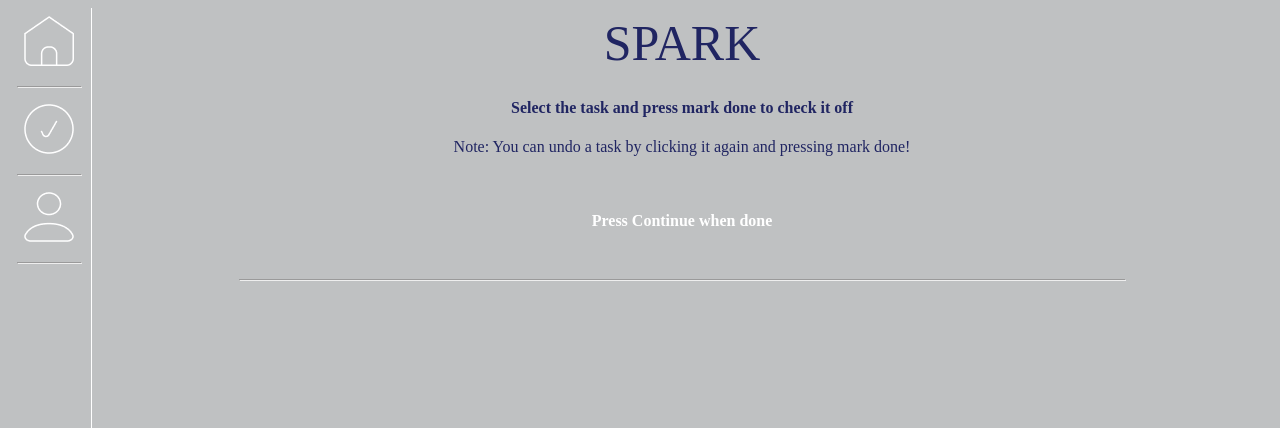
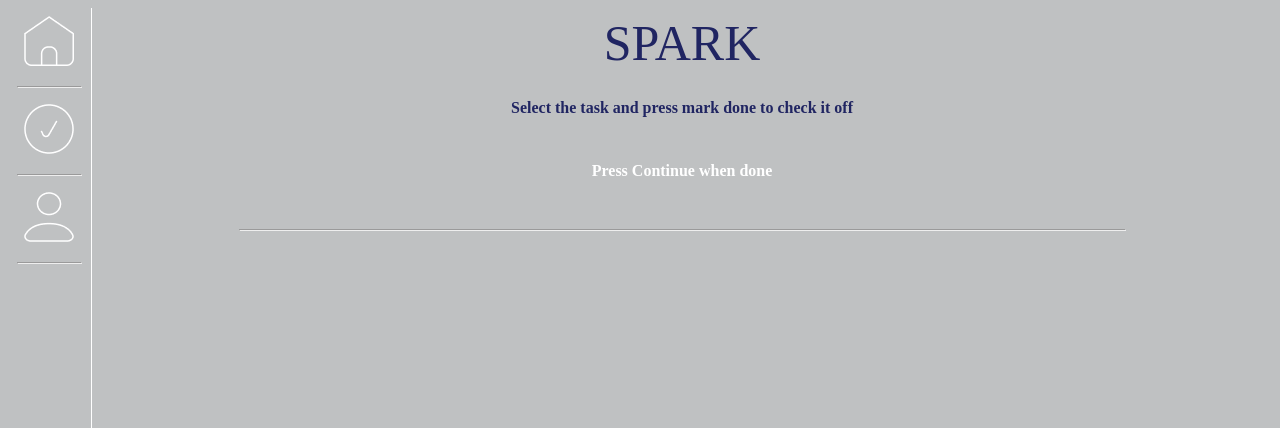
Before and after one commit to justinbather/lazarus-method, a Django app: page /accounts/walkthrough/task in a window 1280 px wide. Shown: the top 428 px of the page. Run offline with Django 4.2, Linux system fonts and the light colour scheme; the visitor is signed in with stand-in values (Sample User, id 1); data comes from the database, SQL or seed files in the repository; parts of the project's set-up code (start-up, migrations or seed data) failed here and were passed over; some web fonts are replaced.

Commit message:
text changes to walkthrough/task.html

```diff
--- a/accounts/templates/walkthrough/task.html
+++ b/accounts/templates/walkthrough/task.html
@@ -39,8 +39,6 @@
         <div class="title">
             <h1>SPARK</h1>
             <h4 style="color:#202562; margin-bottom: 5px;">Select the task and press mark done to check it off</h4>
-
-            <p style="color:#202562;">Note: You can undo a task by clicking it again and pressing mark done!</p>
 
         </div>
         <div class="hands-picture">
```
